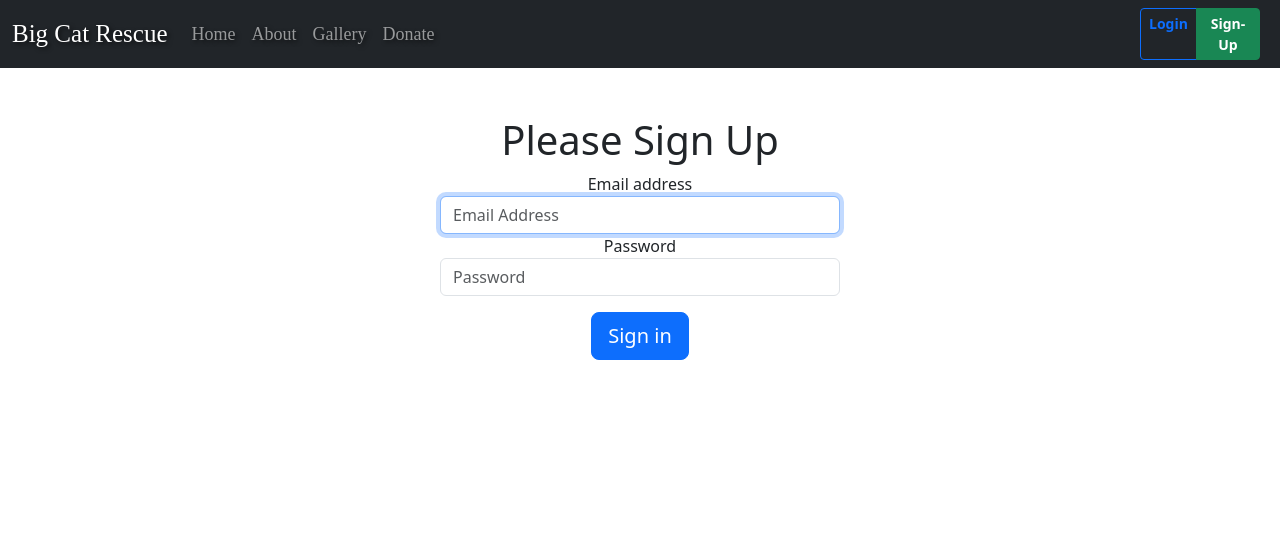
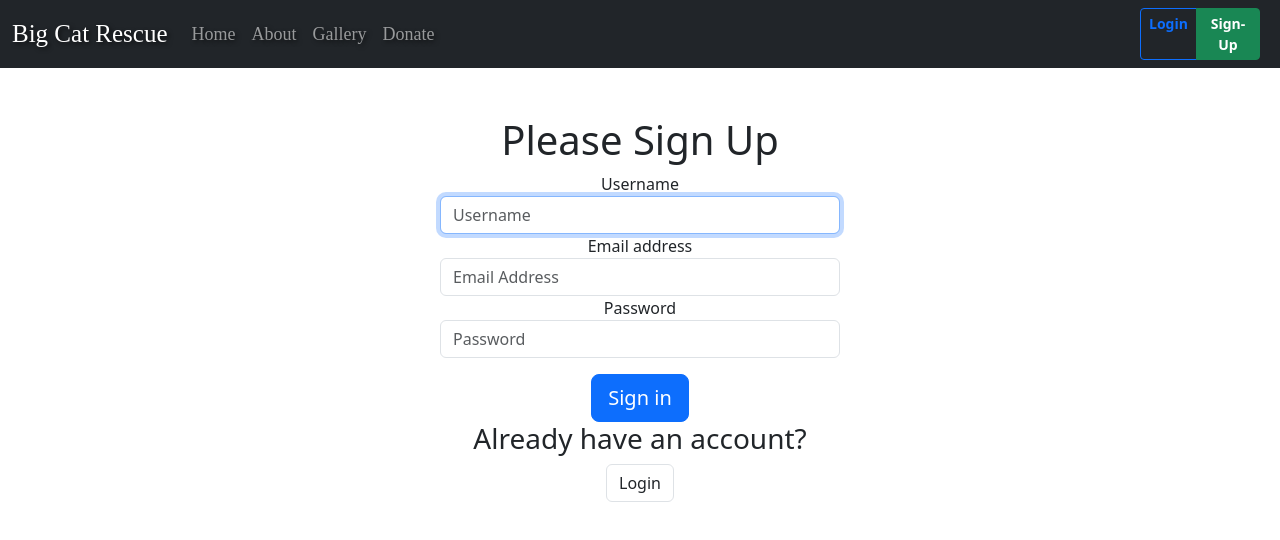
Before and after one commit to chlawrence31/cen3031-project, a React (Create React App) app in the folder frontend/: page /signup in a window 1280 px wide. Shown: the top 540 px of the page. Built offline with nearby package versions, Linux system fonts and the light colour scheme; the HTML template or start-up script is replaced by a standard one.

Commit message:
Working on login

```diff
--- a/frontend/src/Pages/Login.js
+++ b/frontend/src/Pages/Login.js
@@ -1,17 +1,66 @@
-import React from 'react';
+import React, { useState } from 'react';
+import axios from 'axios';
+import { Link, useNavigate } from 'react-router-dom';
 
 function Login() {
+  const [email, setEmail] = useState('')
+  const [password, setPassword] = useState('')
+  function handleSubmit(event)
+  {
+    event.preventDefault();
+    axios.post('http://localhost:8000/login', {email, password}).then(res => console.log(res))
+  }
+//   const [values, setValues] = useState({
+//     email: '',
+//     password: ''
+//   })
+//   const navigate = useNavigate();
+//   const handleInput = (event) => {
+//     setValues(prev => ({...prev, [event.target.name]: [event.target.value]}))
+//   }
+//   axios.defaults.withCredentials = true;
+
+//   useEffect(()=>
+//   {
+//     axios.get('http://localhost:3000').then(res =>
+//     {
+//       if(res.data.valid)
+//       {
+//         navigate('/home');
+//       }
+//       else
+//       {
+//         navigate('/login')
+//       }
+//     })
+//   })
+//   const handleSubmit = (event) =>
+//   {
+//     event.preventDefault();
+//     axios.post('http://localhost:3000/login', values).then(res =>
+//     {
+//       if(res.data.login)
+//       {
+
+//       }
+//     })
+//   }
   return (
     <div className ="text-center mt-5" style={{ maxWidth: "400px", margin: "0 auto" }}>
+      <form onSubmit={handleSubmit}>
       <h1>Please Login</h1>
       <label for="inputEmail" class="sr-only">Email address</label>
       <input type="email" id="emailAddress" class="form-control"
-      placeholder = "Email Address" required autoFocus></input>
+      placeholder = "Email Address" onChange={e=> setEmail(e.target.value)} required autoFocus></input>
       <label for="inputPassword" class="sr-only">Password</label>
-      <input type="password" id="inputPassword" class="form-control" placeholder="Password" required></input>
+      <input type="password" id="inputPassword" class="form-control" placeholder="Password"
+      onChange={e=> setPassword(e.target.value)} required></input>
       <div className ="mt-3">
         <button className ="btn btn-lg btn-primary btn-block" type="submit">Sign in</button>
       </div>
+      <h3>Don't have an account?</h3>
+      <Link to="/signup" className ="btn btn-default border">Create Account</Link>
+      </form>
     </div>
   );
 }
--- a/frontend/src/Pages/Signup.js
+++ b/frontend/src/Pages/Signup.js
@@ -1,17 +1,23 @@
 import React from 'react';
+import { Link } from 'react-router-dom';
 
 function Signup() {
   return (
     <div className ="text-center mt-5" style={{ maxWidth: "400px", margin: "0 auto" }}>
       <h1>Please Sign Up</h1>
+      <label for="inputUsername" class="sr-only">Username</label>
+      <input type="username" id="username" class="form-control"
+      placeholder = "Username" required autoFocus></input>
       <label for="inputEmail" class="sr-only">Email address</label>
       <input type="email" id="emailAddress" class="form-control"
-      placeholder = "Email Address" required autoFocus></input>
+      placeholder = "Email Address" required></input>
       <label for="inputPassword" class="sr-only">Password</label>
       <input type="password" id="inputPassword" class="form-control" placeholder="Password" required></input>
       <div className ="mt-3">
         <button className ="btn btn-lg btn-primary btn-block" type="submit">Sign in</button>
       </div>
+      <h3>Already have an account?</h3>
+      <Link to="/login" className ="btn btn-default border">Login</Link>
     </div>
   );
 }
```
Also changed, not shown: 1 other file (tests, documents, lock files or other folders).
